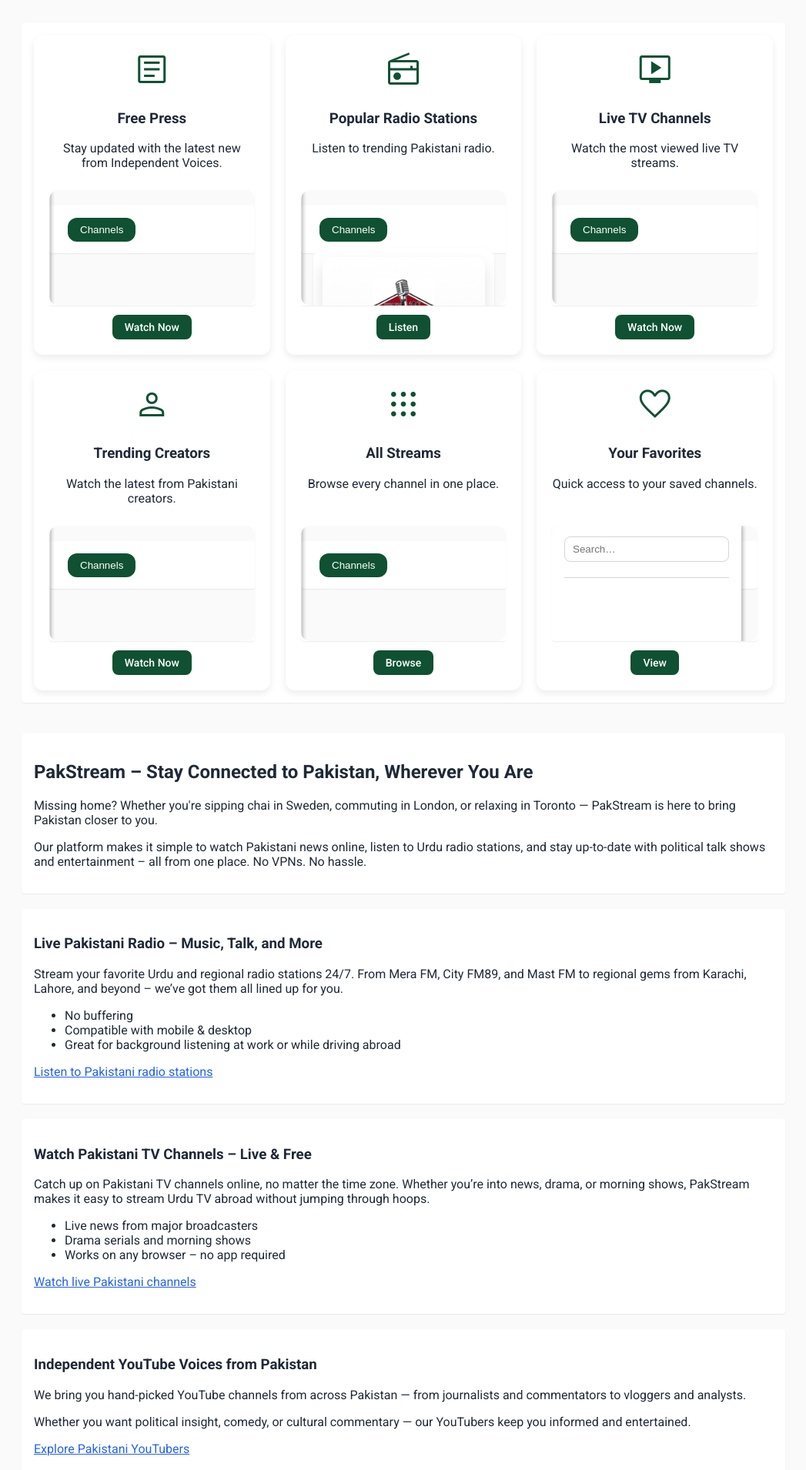
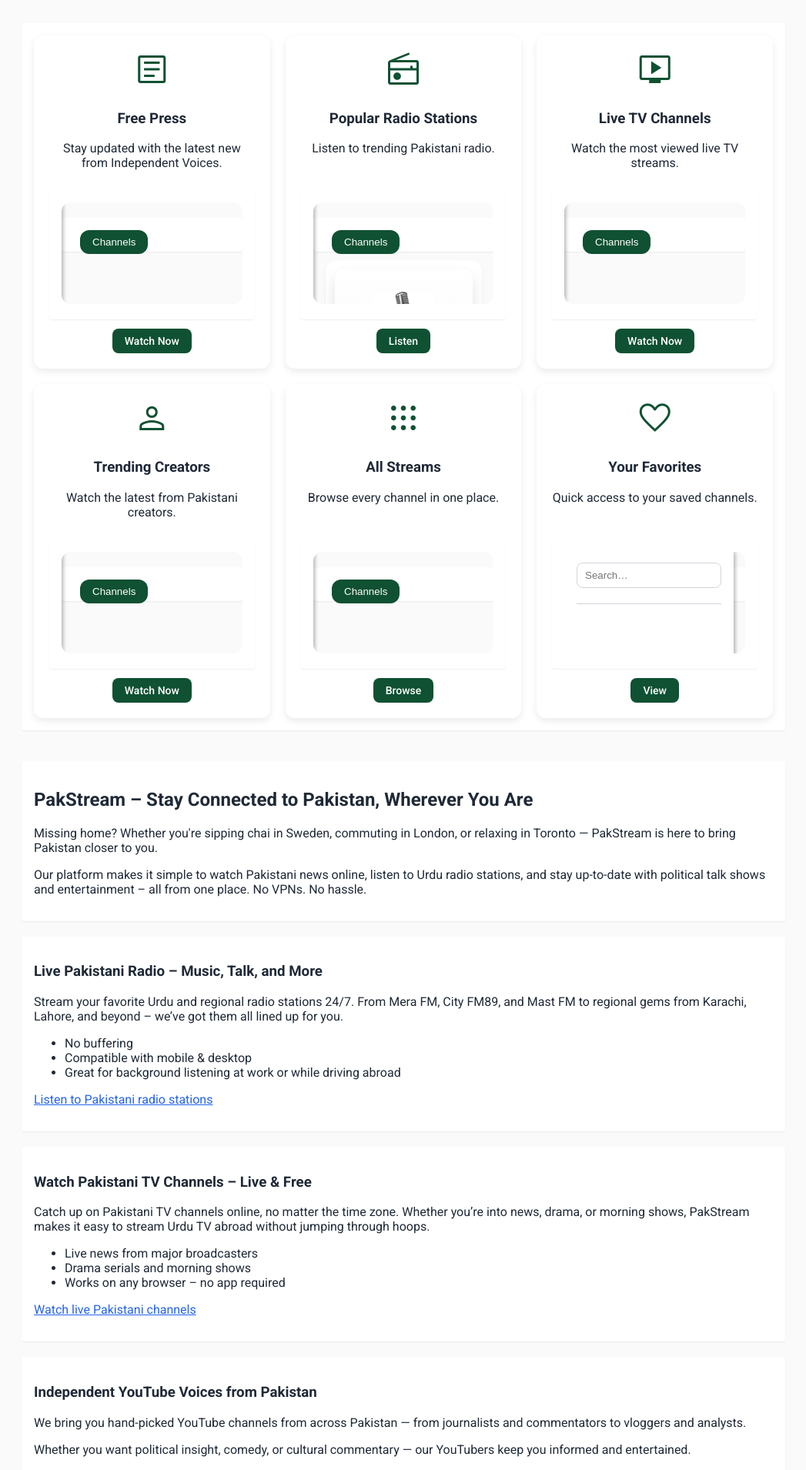
Before and after one commit to atifwaqar/pakstream, a Jekyll site: the page built from index.html, in a window 1280 px wide. Shown: the part 1175-3085 px from the top of the page at 77% size, without its empty margins (116-1163 px from the left). Built offline with Jekyll 4.4.1, drawn with Linux system fonts in a browser that asks for light colours; comment, search, counter and statistics services are not loaded.

Commit message:
Add index-specific YouTube section styling

```diff
--- a/css/style.css
+++ b/css/style.css
@@ -659,6 +659,15 @@ section {
 .video-list .video-item .video-meta {
   font-size: 0.875rem;
   color: var(--on-surface-variant);
+}
+
+/* Home page YouTube sections */
+.index-youtube-section {
+  display: block;
+  margin: 0;
+  border: 0;
+  aspect-ratio: 16 / 9;
+  height: auto;
 }
 
 /* Responsive behaviour for channel list */
--- a/index.html
+++ b/index.html
@@ -184,7 +184,7 @@ window.__PAKSTREAM_FLAGS = Object.assign(window.__PAKSTREAM_FLAGS || {}, {
       <span class="material-symbols-outlined">article</span>
       <h3>Free Press</h3>
       <p>Stay updated with the latest new from Independent Voices.</p>
-      <section class="youtube-section media-hub-section" style="padding: 0; margin: 0;">
+      <section class="youtube-section media-hub-section index-youtube-section">
         <iframe class="media-hub-embed" src="/media-hub-embed.html?m=freepress&c=wajahatsaeedkhan&muted=1" title="PakStream Free Press" loading="lazy" allow="accelerometer; autoplay; clipboard-write; encrypted-media; gyroscope; picture-in-picture; web-share" allowfullscreen></iframe>
       </section>
       <a href="/media-hub.html?m=freepress&c=wajahatsaeedkhan" class="cta-btn">Watch Now</a>
@@ -193,7 +193,7 @@ window.__PAKSTREAM_FLAGS = Object.assign(window.__PAKSTREAM_FLAGS || {}, {
       <span class="material-symbols-outlined">radio</span>
       <h3>Popular Radio Stations</h3>
       <p>Listen to trending Pakistani radio.</p>
-      <section class="youtube-section media-hub-section" style="padding: 0; margin: 0;">
+      <section class="youtube-section media-hub-section index-youtube-section">
         <iframe class="media-hub-embed" src="/media-hub-embed.html?m=radio&c=audio35&muted=1" title="PakStream Radio" loading="lazy" allow="accelerometer; autoplay; clipboard-write; encrypted-media; gyroscope; picture-in-picture; web-share" allowfullscreen></iframe>
       </section>
       <a href="/media-hub.html?m=radio&c=audio35" class="cta-btn">Listen</a>
@@ -202,7 +202,7 @@ window.__PAKSTREAM_FLAGS = Object.assign(window.__PAKSTREAM_FLAGS || {}, {
       <span class="material-symbols-outlined">live_tv</span>
       <h3>Live TV Channels</h3>
       <p>Watch the most viewed live TV streams.</p>
-      <section class="youtube-section media-hub-section" style="padding: 0; margin: 0;">
+      <section class="youtube-section media-hub-section index-youtube-section">
         <iframe class="media-hub-embed" src="/media-hub-embed.html?m=tv&c=geo&muted=1" title="PakStream Live TV" loading="lazy" allow="accelerometer; autoplay; clipboard-write; encrypted-media; gyroscope; picture-in-picture; web-share" allowfullscreen></iframe>
       </section>
       <a href="/media-hub.html?m=tv&c=24news" class="cta-btn">Watch Now</a>
@@ -211,7 +211,7 @@ window.__PAKSTREAM_FLAGS = Object.assign(window.__PAKSTREAM_FLAGS || {}, {
       <span class="material-symbols-outlined">person</span>
       <h3>Trending Creators</h3>
       <p>Watch the latest from Pakistani creators.</p>
-      <section class="youtube-section media-hub-section" style="padding: 0; margin: 0;">
+      <section class="youtube-section media-hub-section index-youtube-section">
         <iframe class="media-hub-embed" src="/media-hub-embed.html?m=creator&c=zeeshanusmani&muted=1" title="PakStream Creators" loading="lazy" allow="accelerometer; autoplay; clipboard-write; encrypted-media; gyroscope; picture-in-picture; web-share" allowfullscreen></iframe>
       </section>
       <a href="/media-hub.html?m=creator&c=zeeshanusmani" class="cta-btn">Watch Now</a>
@@ -220,7 +220,7 @@ window.__PAKSTREAM_FLAGS = Object.assign(window.__PAKSTREAM_FLAGS || {}, {
       <span class="material-symbols-outlined">apps</span>
       <h3>All Streams</h3>
       <p>Browse every channel in one place.</p>
-      <section class="youtube-section media-hub-section" style="padding: 0; margin: 0;">
+      <section class="youtube-section media-hub-section index-youtube-section">
         <iframe class="media-hub-embed" src="/media-hub-embed.html?m=all&c=geo&muted=1" title="PakStream Media Hub" loading="lazy" allow="accelerometer; autoplay; clipboard-write; encrypted-media; gyroscope; picture-in-picture; web-share" allowfullscreen></iframe>
       </section>
       <a href="/media-hub.html?m=all&c=geo" class="cta-btn">Browse</a>
@@ -229,7 +229,7 @@ window.__PAKSTREAM_FLAGS = Object.assign(window.__PAKSTREAM_FLAGS || {}, {
       <span class="material-symbols-outlined">favorite</span>
       <h3>Your Favorites</h3>
       <p>Quick access to your saved channels.</p>
-      <section class="youtube-section media-hub-section" style="padding: 0; margin: 0;">
+      <section class="youtube-section media-hub-section index-youtube-section">
         <iframe class="media-hub-embed" src="/media-hub-embed.html?m=favorites&c=wajahatsaeedkhan&muted=1" title="PakStream Favorites" loading="lazy" allow="accelerometer; autoplay; clipboard-write; encrypted-media; gyroscope; picture-in-picture; web-share" allowfullscreen></iframe>
       </section>
       <a href="/media-hub.html?m=favorites&c=wajahatsaeedkhan" class="cta-btn">View</a>
```
